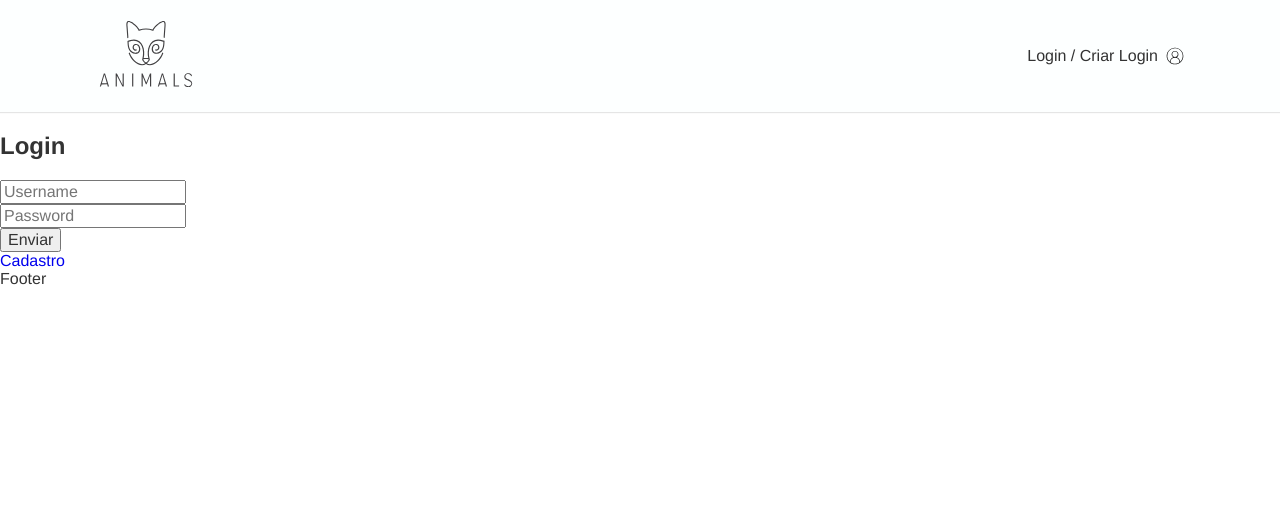
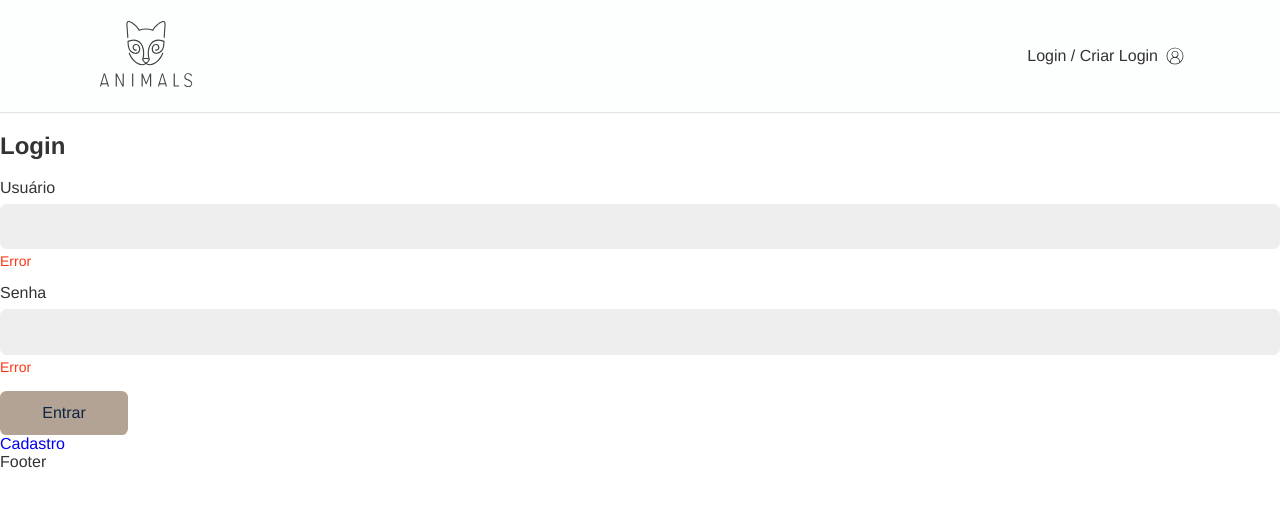
Before and after one commit to ygorrx/animals, a React (Create React App) app: page /login in a window 1280 px wide. Shown: the top 506 px of the page. Built offline with nearby package versions, Linux system fonts and the light colour scheme.

Commit message:
form components

```diff
--- /dev/null
+++ b/src/Components/Forms/Button.js
@@ -0,0 +1,8 @@
+import React from 'react';
+import styles from './Button.module.css'
+
+const Button = ({children, ...props}) => {
+  return <button {...props} className={styles.button}>{children}</button>;
+};
+
+export default Button;
--- /dev/null
+++ b/src/Components/Forms/Button.module.css
@@ -0,0 +1,24 @@
+.button{
+    font-size: 1rem;
+    font-family: var(--type-first);
+    cursor: pointer;
+    border: none;
+    border-radius: .4rem;
+    background: #B3A394;
+    color: #102542;
+    min-width: 8rem;
+    padding: .8rem 1.2rem;
+    box-sizing: border-box;
+    transition: .1s;
+}
+
+.button:hover,
+.button:focus{
+    outline: none;
+    box-shadow: 0 0 0 3px #CCC1B7, 0 0 0 2px #B3A394;
+}
+
+.button:disabled{
+    opacity: 0.5;
+    cursor: wait;
+}
--- /dev/null
+++ b/src/Components/Forms/Input.js
@@ -0,0 +1,12 @@
+import React from 'react';
+import styles from './Input.module.css'
+
+const Input = ({label, type, name}) => {
+  return <div className={styles.wrapper}>
+      <label htmlFor={name} className={styles.label}>{label}</label>
+      <input id={name} name={name} className={styles.input} type={type}/>
+      <p className={styles.error}>Error</p>
+  </div>;
+};
+
+export default Input;
--- /dev/null
+++ b/src/Components/Forms/Input.module.css
@@ -0,0 +1,36 @@
+.wrapper{
+    margin-bottom: 1rem;
+}
+
+.input{
+    border: 1px solid #eee;
+    display: block;
+    width: 100%;
+    font-size: 1rem;
+    padding: 0.8rem;
+    border-radius: .4rem;
+    background: #eee;
+    transition: .2s;
+}
+
+.input:hover,
+.input:focus{
+    outline: none;
+    border-color: #B3A394;
+    background: #ffff;
+    box-shadow: 0 0 0 1px #CCC1B7;
+
+}
+
+.label{
+    display: block;
+    font-size: 1rem;
+    line-height: 1;
+    padding-bottom: .5rem;
+}
+
+.error{
+    color: #f31;
+    font-size: .875rem;
+    margin-top: .25rem;
+}
--- a/src/Components/Login/LoginForm.js
+++ b/src/Components/Login/LoginForm.js
@@ -1,5 +1,7 @@
 import React from 'react';
 import { Link } from 'react-router-dom';
+import Button from '../Forms/Button';
+import Input from '../Forms/Input';
 
 const LoginForm = () => {
 
@@ -31,19 +33,9 @@ const LoginForm = () => {
   return <section>
       <h1>Login</h1>
       <form onSubmit={handleSubmit}>
-        <input
-          type="text"
-          placeholder="Username"
-          value={username}
-          onChange={({ target }) => setUsername(target.value)}
-        />
-        <input
-          type="text"
-          placeholder="Password"
-          value={password}
-          onChange={({ target }) => setPassword(target.value)}
-        />
-        <button>Enviar</button>
+        <Input label="Usuário" type="text" name="username"/>
+        <Input label="Senha" type="password" name="password"/>
+        <Button>Entrar</Button>
       </form>
       <Link to='/login/criar'>Cadastro</Link>
   </section>;
--- a/src/api/endpoints/UserPost.js
+++ b/src/api/endpoints/UserPost.js
@@ -1,5 +1,5 @@
 import React from 'react';
-import URL from './URL';
+import URL from '../../URL';
 
 const UserPost = () => {
     const [username, setUsername] = React.useState('');
```
